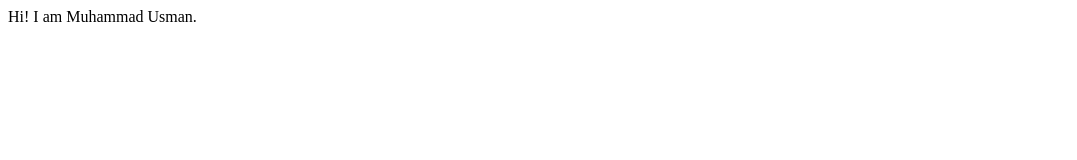
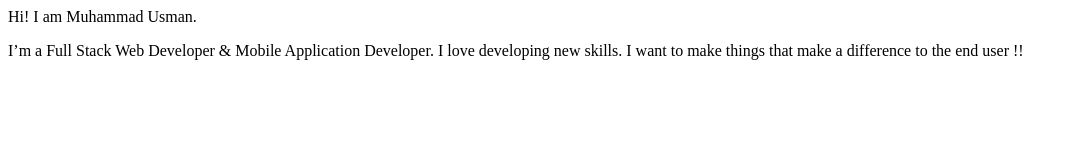
Before and after one commit to musman82/musman-portfolio, a plain HTML site: page index.html in a window 1280 px wide. Shown: the whole page, without its empty margins (0-1077 px from the left). Drawn offline with Linux system fonts and the light colour scheme.

Commit message:
add paragraph to index.html

```diff
--- a/index.html
+++ b/index.html
@@ -8,5 +8,6 @@
 </head>
 <body>
     Hi! I am Muhammad Usman.
+    <p>I’m a Full Stack Web Developer & Mobile Application Developer. I love developing new skills. I want to make things that make a difference to the end user !!</p>
 </body>
 </html>
```
